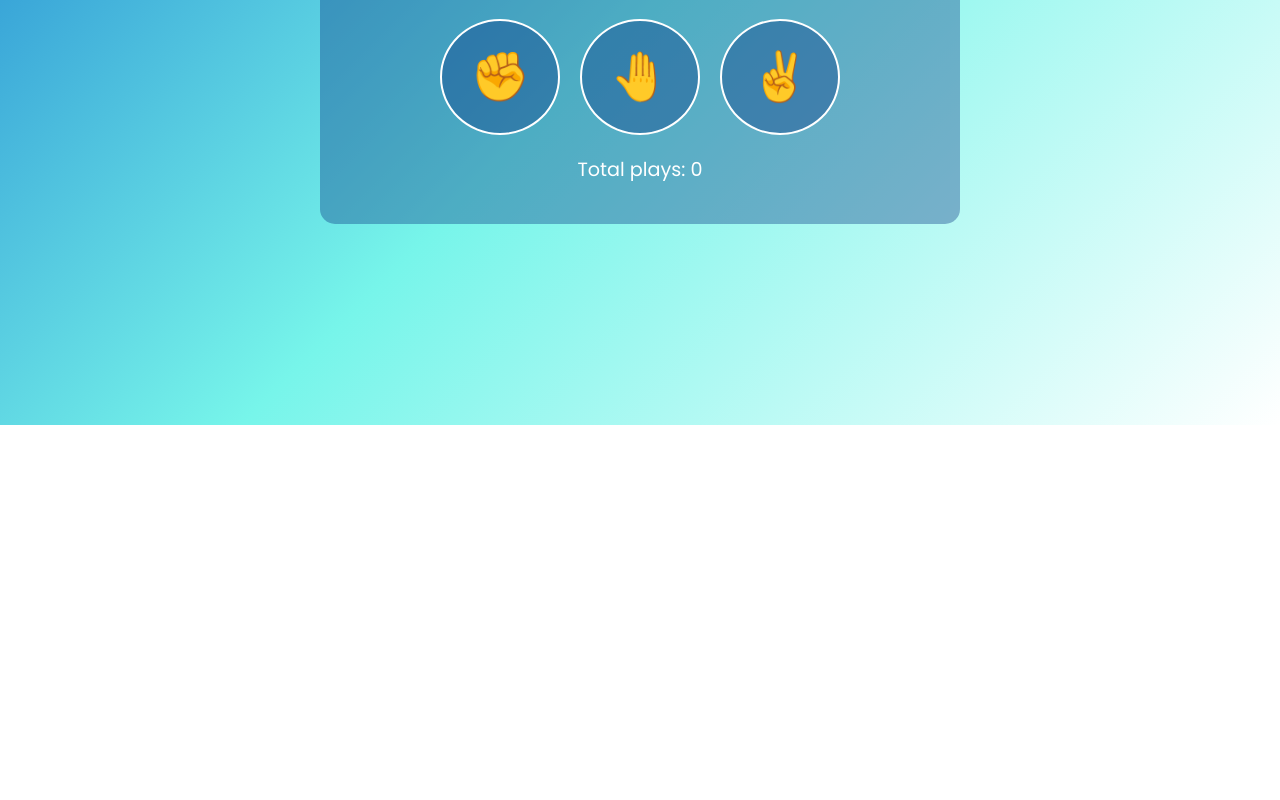
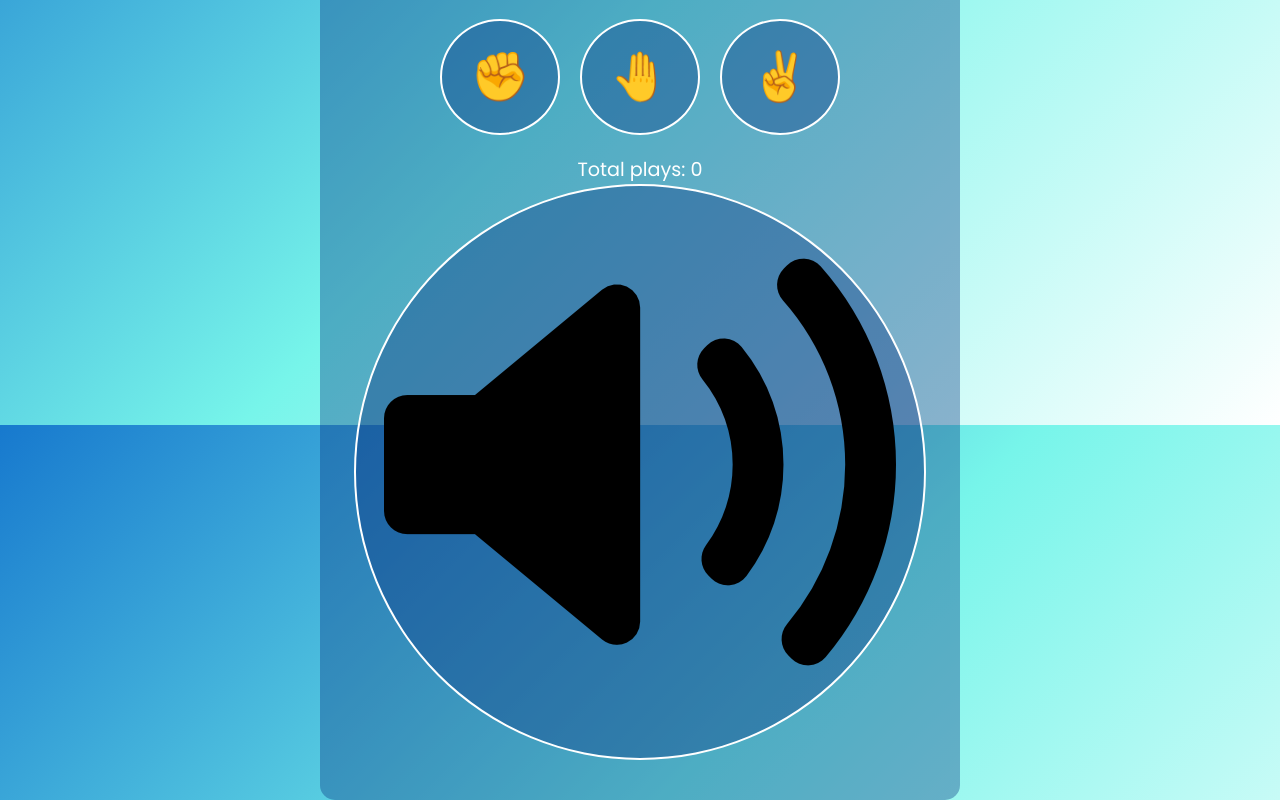
Before and after one commit to aadi-vaishya18/RockPaperScissor, a plain HTML site: page index.html in a window 1280 px wide. Shown: the part 375-1175 px from the top of the page. Before the commit the page ends 800 px from the top, so only its background shows below. Drawn offline with Linux system fonts and the light colour scheme.

Commit message:
Add music section with speaker button
Added a music section with a speaker button to the game.

```diff
--- a/index.html
+++ b/index.html
@@ -31,6 +31,12 @@
         <section class="totalPlays">
             <span class="total">Total plays: 0</span>
         </section>
+
+        <section class="music">
+            <button class="speaker">
+                <img src="assets/speaker.png" alt="speaker" class="sound">
+            </button>
+        </section>
     </main>
 
     <script src="script.js"></script>
```
